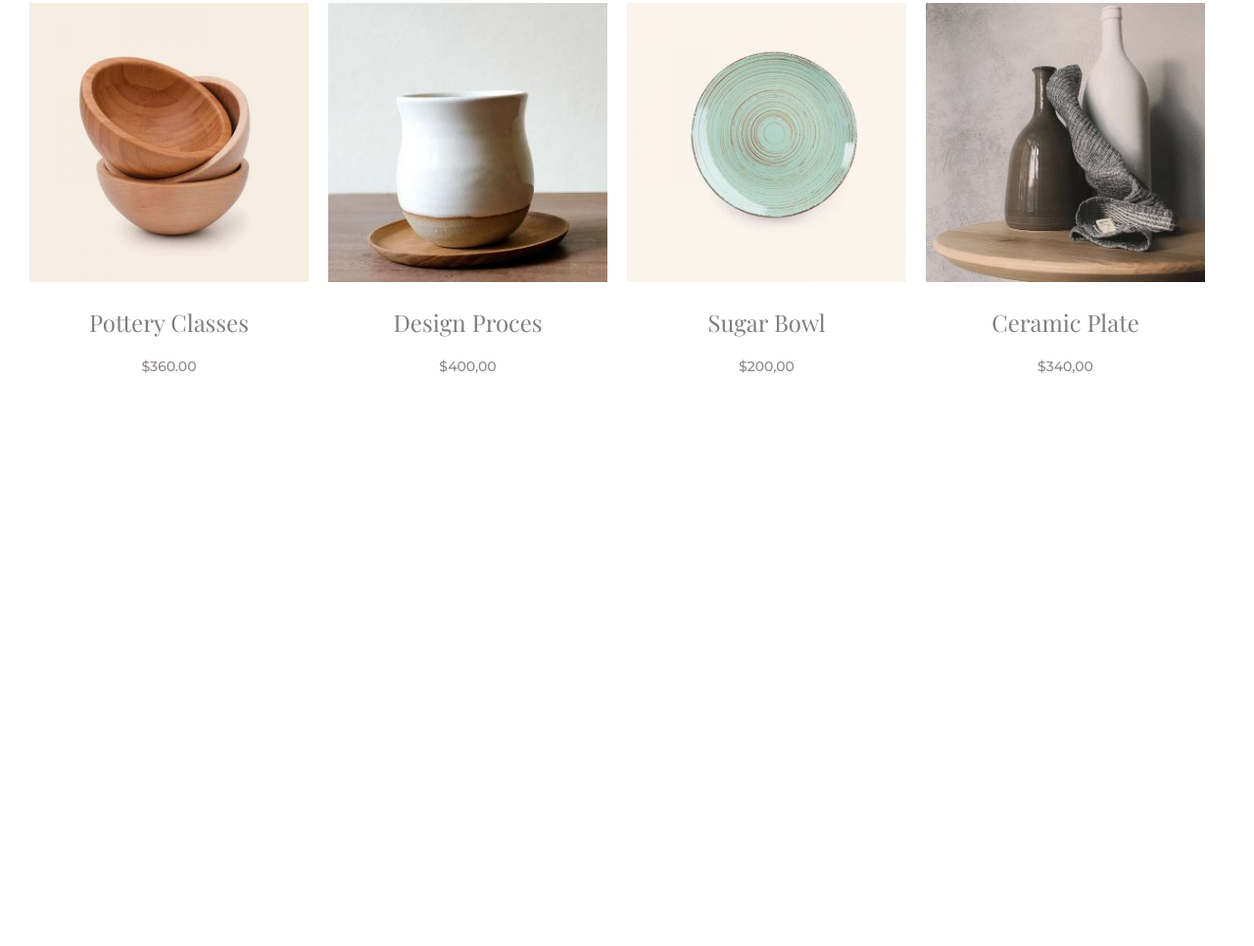
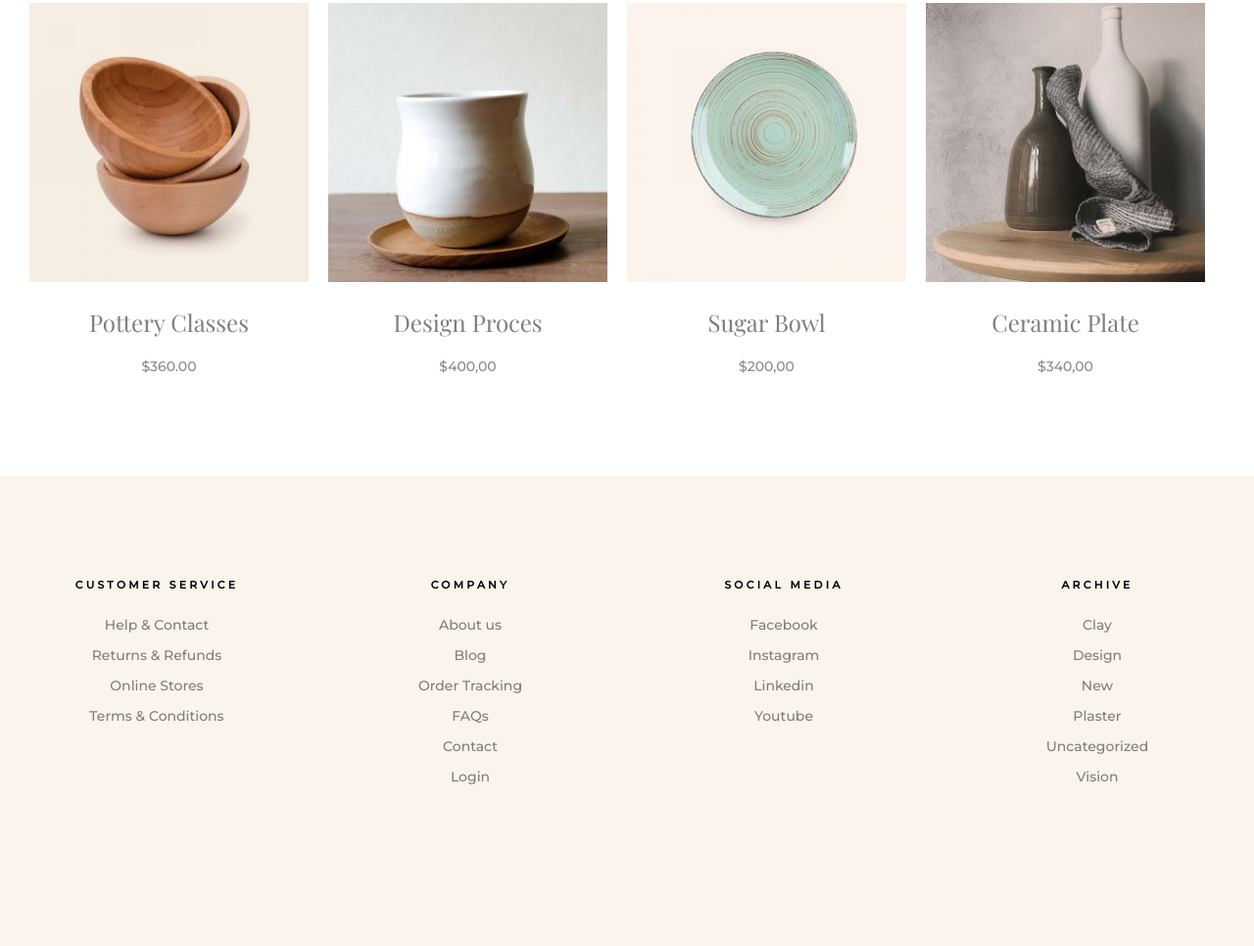
Before and after one commit to LarissaAzevedo/DesafioCSS, a website: page index.html in a window 1280 px wide. Shown: the part 2216-3182 px from the top of the page at 98% size. Before the commit the page ends 2702 px from the top, so only its background shows below. Drawn offline with nearby package versions, Linux system fonts and the light colour scheme; a web font is replaced by a local one.

Commit message:
refactor: footer refactor

```diff
--- a/index.html
+++ b/index.html
@@ -155,89 +155,89 @@
         </div>
       </section>
     </section>
-    <!-- <!-1- <div class="boxfooter"> -1-> -->
-    <!-- <!-1-   <section class="footer"> -1-> -->
-    <!-- <!-1-     <div class="footer__information"> -1-> -->
-    <!-- <!-1-       <h5>customer service</h5> -1-> -->
-    <!-- <!-1-       <ul> -1-> -->
-    <!-- <!-1-         <li> -1-> -->
-    <!-- <!-1-           <a href="#">Help & Contact</a> -1-> -->
-    <!-- <!-1-         </li> -1-> -->
-    <!-- <!-1-         <li> -1-> -->
-    <!-- <!-1-           <a href="#">Returns & Refunds</a> -1-> -->
-    <!-- <!-1-         </li> -1-> -->
-    <!-- <!-1-         <li> -1-> -->
-    <!-- <!-1-           <a href="#">Online Stores</a> -1-> -->
-    <!-- <!-1-         </li> -1-> -->
-    <!-- <!-1-         <li> -1-> -->
-    <!-- <!-1-           <a href="#">Terms & Conditions</a> -1-> -->
-    <!-- <!-1-         </li> -1-> -->
-    <!-- <!-1-       </ul> -1-> -->
-    <!-- <!-1-     </div> -1-> -->
-    <!-- <!-1-     <div class="footer__information"> -1-> -->
-    <!-- <!-1-       <h5>company</h5> -1-> -->
-    <!-- <!-1-       <ul> -1-> -->
-    <!-- <!-1-         <li> -1-> -->
-    <!-- <!-1-           <a href="#">About us</a> -1-> -->
-    <!-- <!-1-         </li> -1-> -->
-    <!-- <!-1-         <li> -1-> -->
-    <!-- <!-1-           <a href="#">Blog</a> -1-> -->
-    <!-- <!-1-         </li> -1-> -->
-    <!-- <!-1-         <li> -1-> -->
-    <!-- <!-1-           <a href="#">Order Tracking</a> -1-> -->
-    <!-- <!-1-         </li> -1-> -->
-    <!-- <!-1-         <li> -1-> -->
-    <!-- <!-1-           <a href="#">FAQs</a> -1-> -->
-    <!-- <!-1-         </li> -1-> -->
-    <!-- <!-1-         <li> -1-> -->
-    <!-- <!-1-           <a href="#">Contact</a> -1-> -->
-    <!-- <!-1-         </li> -1-> -->
-    <!-- <!-1-         <li> -1-> -->
-    <!-- <!-1-           <a href="#">Login</a> -1-> -->
-    <!-- <!-1-         </li> -1-> -->
-    <!-- <!-1-       </ul> -1-> -->
-    <!-- <!-1-     </div> -1-> -->
-    <!-- <!-1-     <div class="footer__information"> -1-> -->
-    <!-- <!-1-       <h5>social media</h5> -1-> -->
-    <!-- <!-1-       <ul> -1-> -->
-    <!-- <!-1-         <li> -1-> -->
-    <!-- <!-1-           <a href="#">Facebook</a> -1-> -->
-    <!-- <!-1-         </li> -1-> -->
-    <!-- <!-1-         <li> -1-> -->
-    <!-- <!-1-           <a href="#">Instagram</a> -1-> -->
-    <!-- <!-1-         </li> -1-> -->
-    <!-- <!-1-         <li> -1-> -->
-    <!-- <!-1-           <a href="#">Linkedin</a> -1-> -->
-    <!-- <!-1-         </li> -1-> -->
-    <!-- <!-1-         <li> -1-> -->
-    <!-- <!-1-           <a href="#">Youtube</a> -1-> -->
-    <!-- <!-1-         </li> -1-> -->
-    <!-- <!-1-       </ul> -1-> -->
-    <!-- <!-1-     </div> -1-> -->
-    <!-- <!-1-     <div class="footer__information"> -1-> -->
-    <!-- <!-1-       <h5>archive</h5> -1-> -->
-    <!-- <!-1-       <ul> -1-> -->
-    <!-- <!-1-         <li> -1-> -->
-    <!-- <!-1-           <a href="#">Clay</a> -1-> -->
-    <!-- <!-1-         </li> -1-> -->
-    <!-- <!-1-         <li> -1-> -->
-    <!-- <!-1-           <a href="#">Design</a> -1-> -->
-    <!-- <!-1-         </li> -1-> -->
-    <!-- <!-1-         <li> -1-> -->
-    <!-- <!-1-           <a href="#">New</a> -1-> -->
-    <!-- <!-1-         </li> -1-> -->
-    <!-- <!-1-         <li> -1-> -->
-    <!-- <!-1-           <a href="#">Plaster</a> -1-> -->
-    <!-- <!-1-         </li> -1-> -->
-    <!-- <!-1-         <li> -1-> -->
-    <!-- <!-1-           <a href="#">Uncategorized</a> -1-> -->
-    <!-- <!-1-         </li> -1-> -->
-    <!-- <!-1-         <li> -1-> -->
-    <!-- <!-1-           <a href="#">Vision</a> -1-> -->
-    <!-- <!-1-         </li> -1-> -->
-    <!-- <!-1-       </ul> -1-> -->
-    <!-- <!-1-     </div> -1-> -->
-    <!-- <!-1-   </section> -1-> -->
-    <!-- <!-1- </div> -1-> -->
+    <div class="boxfooter">
+      <section class="footer">
+        <div class="footer__information">
+          <h5>customer service</h5>
+          <ul>
+            <li>
+              <a href="#">Help & Contact</a>
+            </li>
+            <li>
+              <a href="#">Returns & Refunds</a>
+            </li>
+            <li>
+              <a href="#">Online Stores</a>
+            </li>
+            <li>
+              <a href="#">Terms & Conditions</a>
+            </li>
+          </ul>
+        </div>
+        <div class="footer__information">
+          <h5>company</h5>
+          <ul>
+            <li>
+              <a href="#">About us</a>
+            </li>
+            <li>
+              <a href="#">Blog</a>
+            </li>
+            <li>
+              <a href="#">Order Tracking</a>
+            </li>
+            <li>
+              <a href="#">FAQs</a>
+            </li>
+            <li>
+              <a href="#">Contact</a>
+            </li>
+            <li>
+              <a href="#">Login</a>
+            </li>
+          </ul>
+        </div>
+        <div class="footer__information">
+          <h5>social media</h5>
+          <ul>
+            <li>
+              <a href="#">Facebook</a>
+            </li>
+            <li>
+              <a href="#">Instagram</a>
+            </li>
+            <li>
+              <a href="#">Linkedin</a>
+            </li>
+            <li>
+              <a href="#">Youtube</a>
+            </li>
+          </ul>
+        </div>
+        <div class="footer__information">
+          <h5>archive</h5>
+          <ul>
+            <li>
+              <a href="#">Clay</a>
+            </li>
+            <li>
+              <a href="#">Design</a>
+            </li>
+            <li>
+              <a href="#">New</a>
+            </li>
+            <li>
+              <a href="#">Plaster</a>
+            </li>
+            <li>
+              <a href="#">Uncategorized</a>
+            </li>
+            <li>
+              <a href="#">Vision</a>
+            </li>
+          </ul>
+        </div>
+      </section>
+    </div>
   </body>
 </html>
--- a/sass/base/_typography.scss
+++ b/sass/base/_typography.scss
@@ -120,3 +120,32 @@ body {
   font-weight: 500;
   text-align: center;
 }
+// boxfooter
+.boxfooter .footer__information {
+      font-family: "Montserrat", sans-serif;
+      font-size: 13px;
+      letter-spacing: 3.3px;
+      line-height: 23px;
+      font-weight: 600;
+      text-transform: uppercase;
+      color: #000000;
+      font-style: normal;
+
+      h5  {
+        text-transform: uppercase;
+      }
+      li {
+        font-family: "Montserrat", sans-serif;
+        font-size: 14px;
+        letter-spacing: 0px;
+        line-height: 14px;
+        font-weight: 500;
+        text-transform: none;
+        font-style: normal;
+
+        a {
+          text-decoration: none;
+        }
+      }
+
+}
--- /dev/null
+++ b/sass/layout/_footer.scss
@@ -0,0 +1,39 @@
+.boxfooter {
+  background-color: #faf4ed;
+  // width: 90%;
+  // margin: 0 auto;
+
+  height: 60vh;
+
+  .footer{
+    // width: 90%;
+    // align-items: center;
+    // width: 27rem;
+    // height: 17rem;
+    // background-color: orange;
+    display: flex;
+    // flex-direction: column;
+    // justify-content: space-between;
+    justify-content: space-around;
+    // align-content: center;
+    // align-items: center;
+    text-align: center;
+
+    &__information {
+      margin: 10rem 0;
+      width: 27rem;
+      height: 23rem;
+
+      h5 {
+        margin: 0 0 22px;
+      }
+
+      li {
+        padding: 0 0 17px;
+        a {
+          color: #817d7d !important;
+        }
+      }
+    }
+  }
+}
--- a/sass/main.scss
+++ b/sass/main.scss
@@ -9,6 +9,7 @@
 @import "layout/header";
 @import "layout/newsletter";
 @import "layout/products";
+@import "layout/footer";
 
 // .gallery{
 //   background-color: #f9f4ee;
@@ -75,60 +76,3 @@
   //   background-color: red;
   // }
 // }
-// .boxfooter {
-//   background-color: #faf4ed;
-//   // width: 90%;
-//   // margin: 0 auto;
-
-//   height: 60vh;
-
-//   .footer{
-//     // width: 90%;
-//     // align-items: center;
-//     // width: 27rem;
-//     // height: 17rem;
-//     // background-color: orange;
-//     display: flex;
-//     // flex-direction: column;
-//     // justify-content: space-between;
-//     justify-content: space-around;
-//     // align-content: center;
-//     // align-items: center;
-//     text-align: center;
-
-//     &__information {
-//       margin: 10rem 0;
-//       // background-color: orange;
-//       width: 27rem;
-//       height: 23rem;
-//       font-family: "Montserrat", sans-serif;
-//       font-size: 13px;
-//       letter-spacing: 3.3px;
-//       line-height: 23px;
-//       font-weight: 600;
-//       text-transform: uppercase;
-//       color: #000000;
-//       font-style: normal;
-
-//       h5 {
-//         margin: 0 0 22px;
-//         text-transform: uppercase;
-//       }
-
-//       li {
-//         font-family: "Montserrat", sans-serif;
-//         font-size: 14px;
-//         letter-spacing: 0px;
-//         line-height: 14px;
-//         font-weight: 500;
-//         text-transform: none;
-//         font-style: normal;
-//         padding: 0 0 17px;
-//         a {
-//           text-decoration: none;
-//           color: #817d7d !important;
-//         }
-//       }
-//     }
-//   }
-// }
```
Also changed, not shown: css/style.css.
